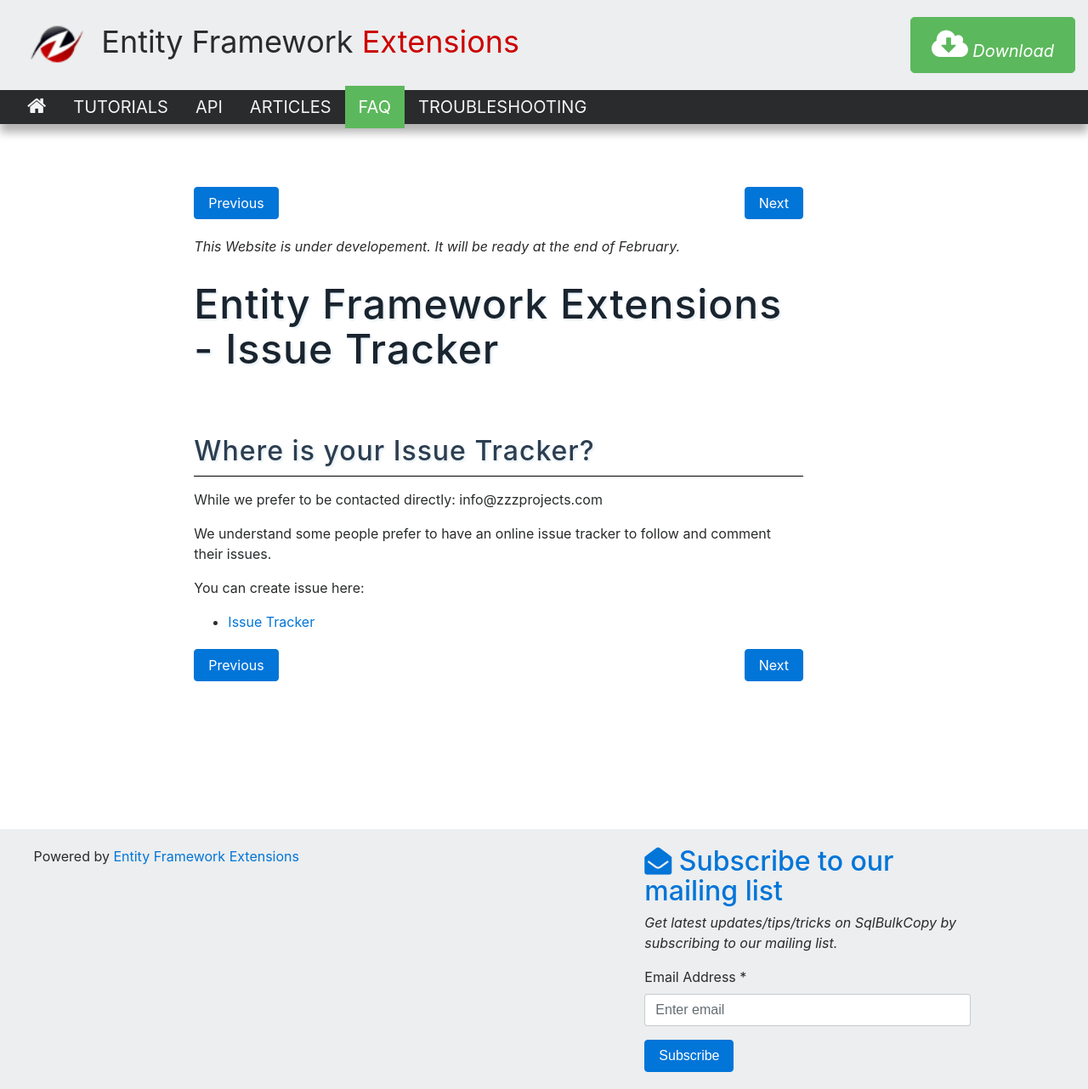
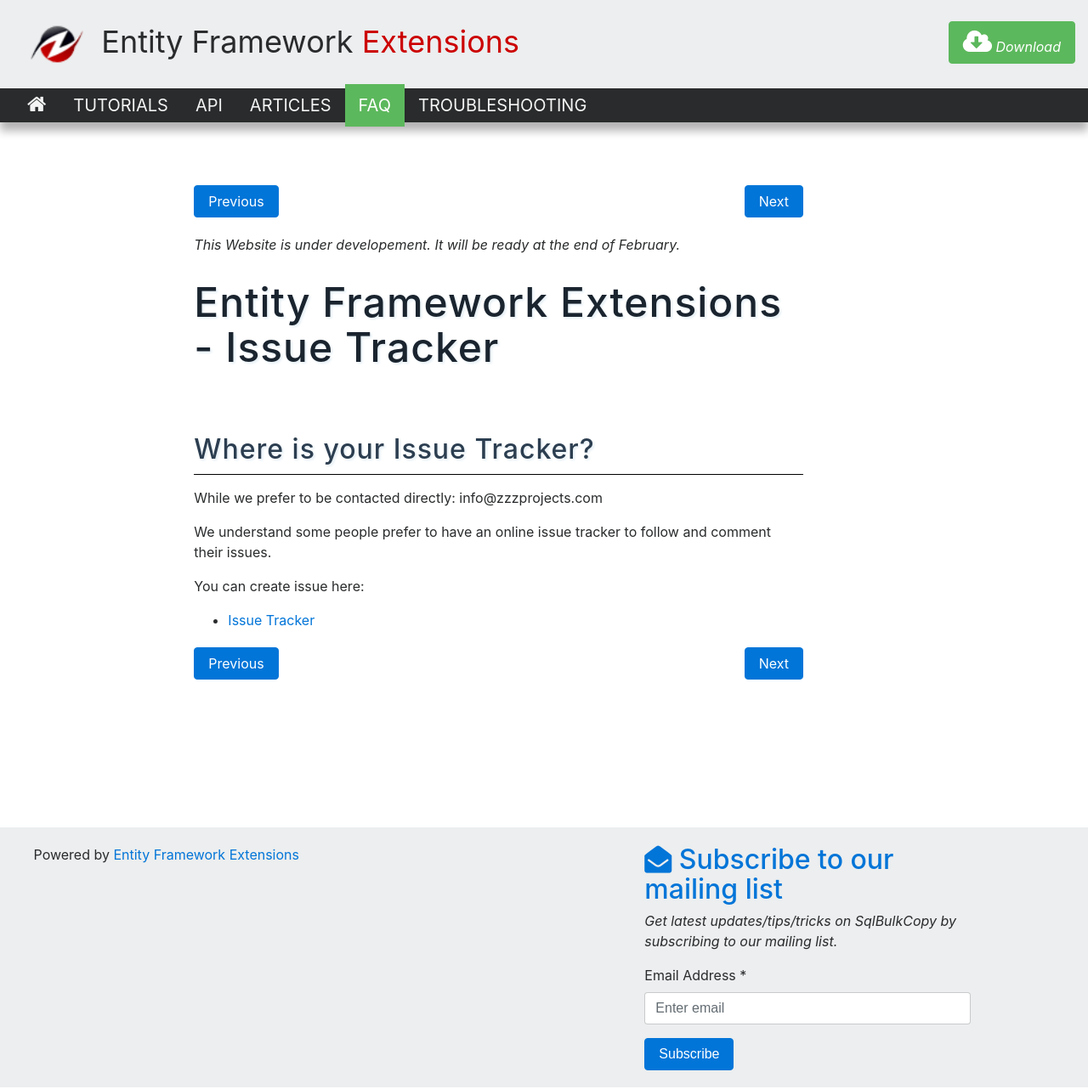
Before and after one commit to zzzprojects/EntityFramework-Extensions, a Jekyll site: the page built from docs/pages/faq/issue-tracker.md, in a window 1280 px wide. Shown: the whole page at 85% size. Built offline with Jekyll 4.4.1, drawn with Linux system fonts in a browser that asks for light colours; nearby versions of some CDN libraries.

Commit message:
Update default.html

```diff
--- a/docs/_layouts/default.html
+++ b/docs/_layouts/default.html
@@ -34,7 +34,7 @@
 					</span>
 				</div>
 				<div class="col-sm-4 font-italic text-right text-warning hidden-md-down">
-					<a href="https://www.nuget.org/packages/Z.EntityFramework.Extensions/" target="_blank" class="btn btn-success btn-lg btn-left" role="button" onclick="ga('send', 'event', { eventAction: 'download'});"><span><i class="fa fa-cloud-download fa-2x"></i>&nbsp;<span>Download</span></span></a>
+					<a href="https://www.nuget.org/packages/Z.EntityFramework.Extensions/" target="_blank" class="btn btn-success btn-left" role="button" onclick="ga('send', 'event', { eventAction: 'download'});"><span><i class="fa fa-cloud-download fa-2x"></i>&nbsp;<span>Download</span></span></a>
 				</div>
 			</div>
 		</div>
```
